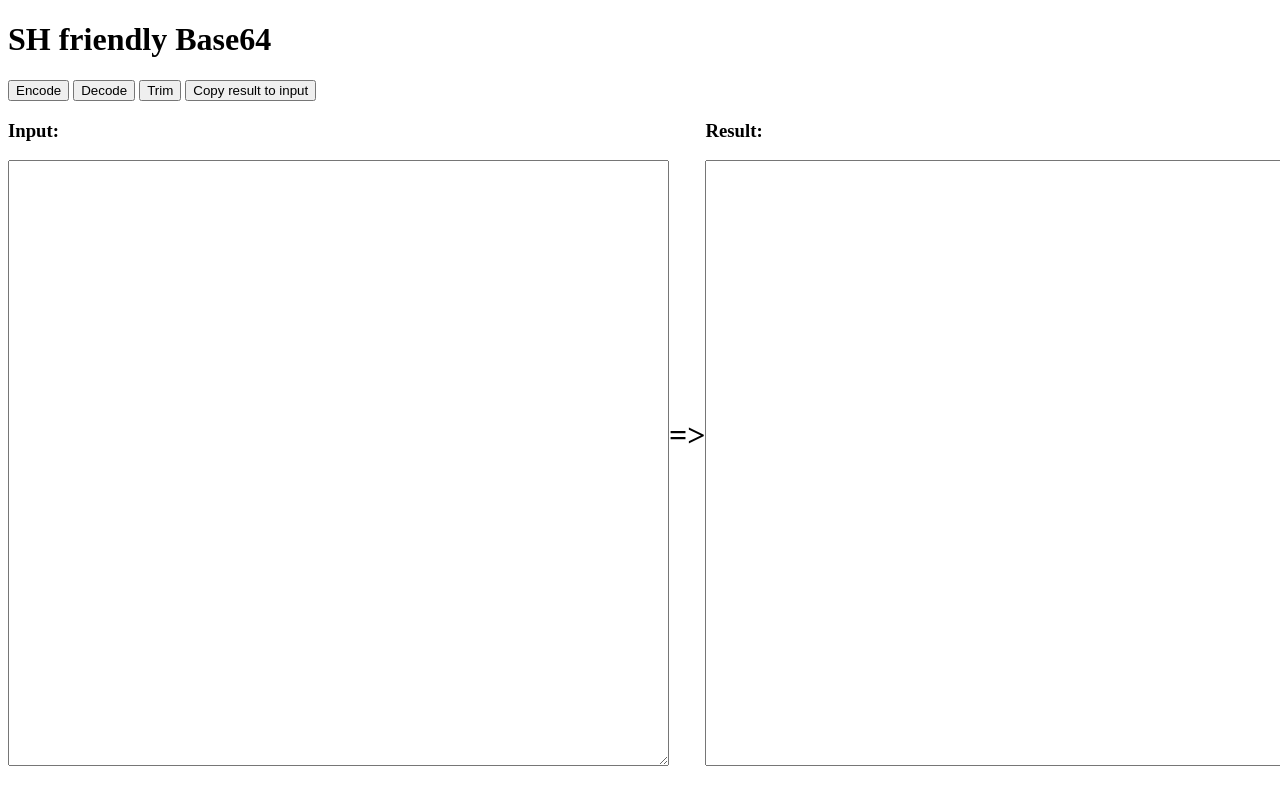
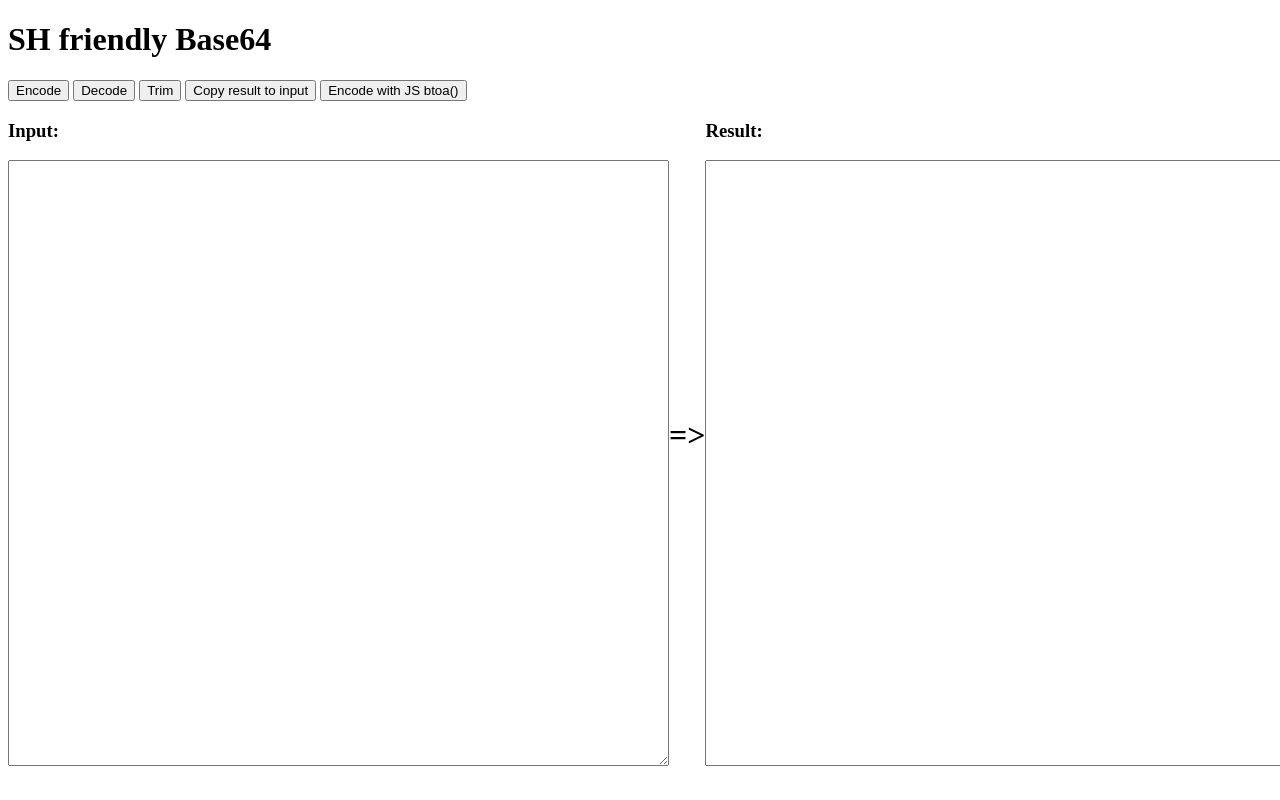
Before and after one commit to zcernigoj/SHfriendlyBase64, a plain HTML site: page index.html in a window 1280 px wide. Shown: the top 800 px of the page. Drawn offline with Linux system fonts and the light colour scheme.

Commit message:
add btoa

```diff
--- a/index.html
+++ b/index.html
@@ -17,6 +17,7 @@
   <button id="decode" onclick="decodeBtn()">Decode</button>
   <button id="trim" onclick="trimButton()">Trim</button>
   <button id="copyResToInput" onclick="copyResultToInput()">Copy result to input</button>
+  <button id="encodeDefault" onclick="encodeWithDefault()">Encode with JS btoa()</button>
   <br />
 
   <div id="container" style="display: flex; flex-direction: row; align-items: center;">
@@ -48,6 +49,9 @@
     function copyResultToInput(){
       document.getElementById('input').value = document.getElementById('result').value;
     }
+    function encodeWithDefault(){
+      document.getElementById('result').value = window.btoa(document.getElementById('input').value);
+    }
   </script>
 
 </body>
```
